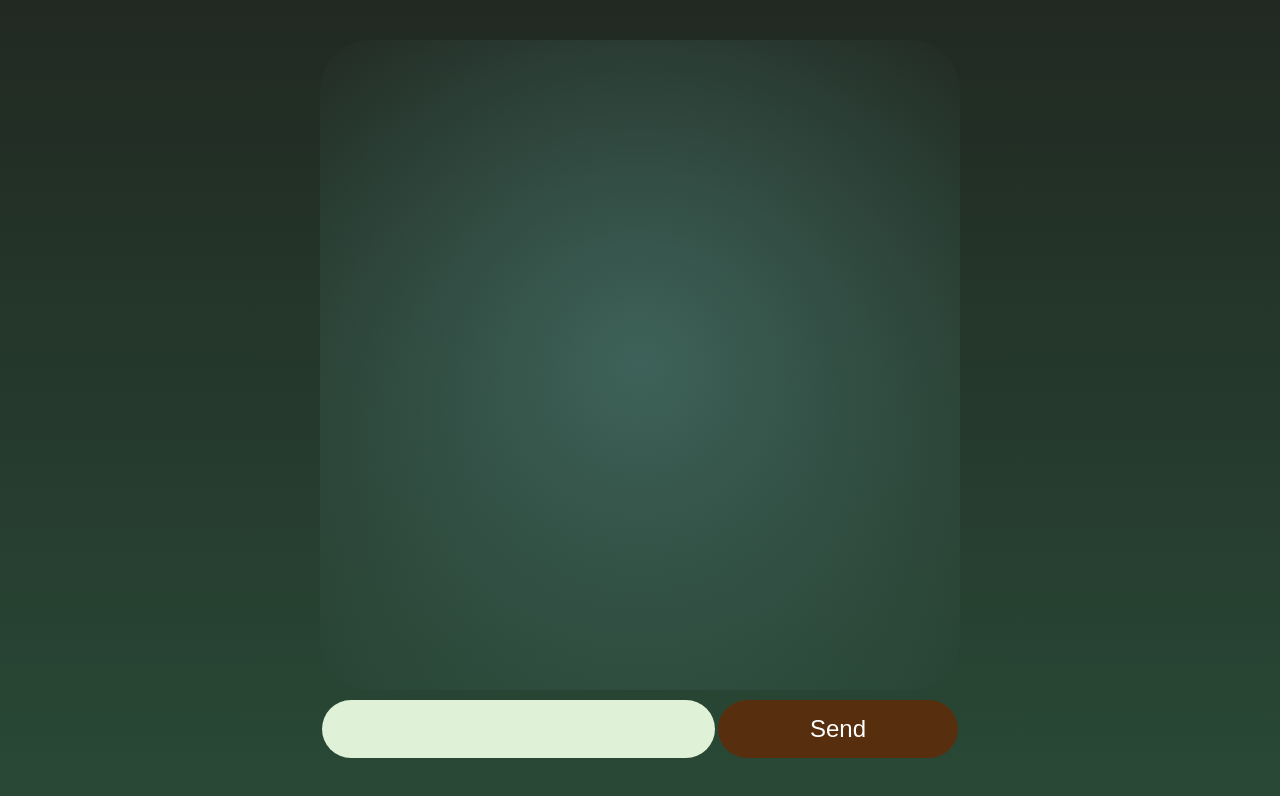
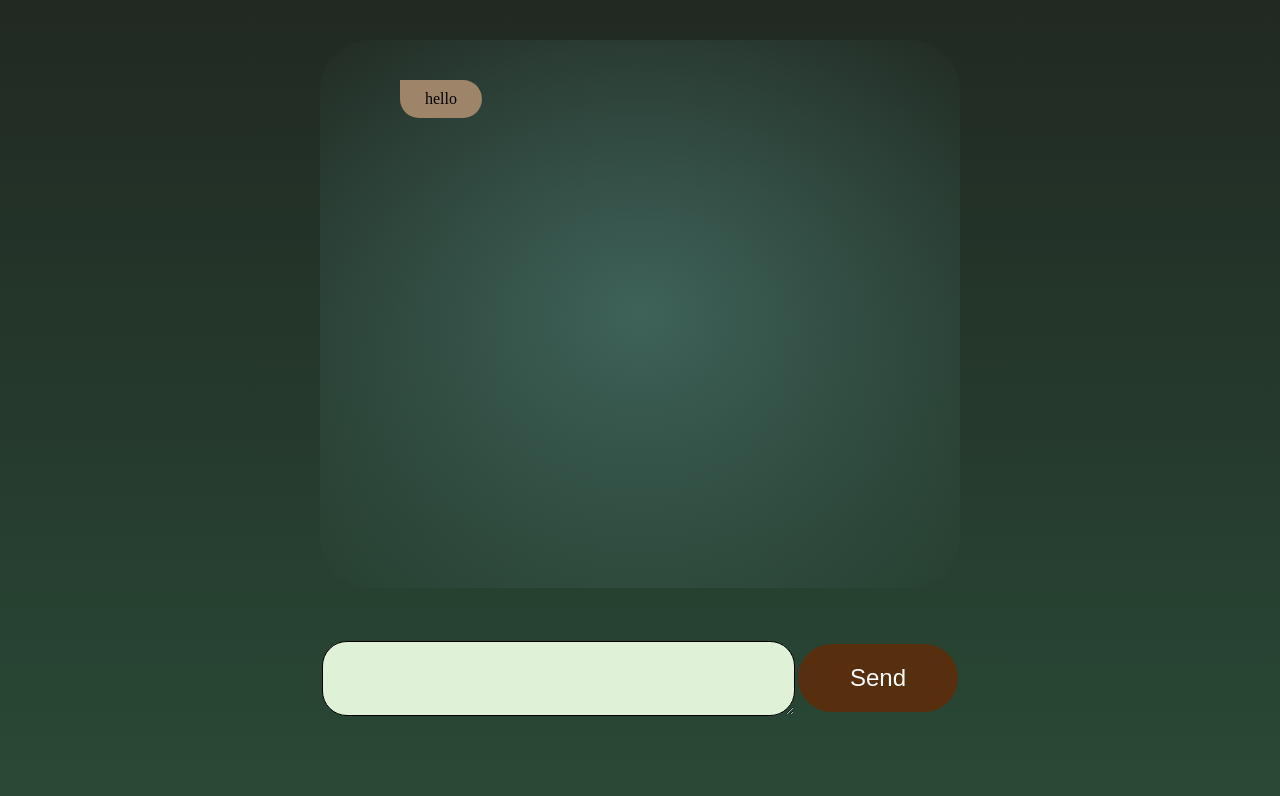
Before and after one commit to Moh1tsingh/GigaChat, a React (Vite) app: page / in a window 1280 px wide. Shown: the top 796 px of the page. Built offline with nearby package versions, Linux system fonts and the light colour scheme.

Commit message:
made send button useful

```diff
--- a/src/App.tsx
+++ b/src/App.tsx
@@ -1,20 +1,56 @@
 import { useState } from 'react'
 import './App.css'
 
+
 function App()
 {
+	let message:any
+	let messageList:any
+	let setMessage:any
+	let setMessageList:any
+	[message,setMessage]=useState([]);
+	[messageList,setMessageList]=useState();
+	function SendMessage()
+	{
+		let input:any
+		input=document.querySelector(".messageInput");
+		if(input.value=="")return;
+		let arr:any
+		arr=message;
+		arr.push(input.value);
+		setMessage(arr);
+		let tarr:Array<any>=[];
+		for(let i=0;i<message.length;i++)
+		{
+			tarr[i]=<li className="inmessage">{message[i]}</li>
+		}
+		setMessageList(tarr)
+		let t:any
+		t=document.querySelector(".messagebox")
+		t.scroll(0,t.scrollHeight);
+	}
+	function resizeTextArea()
+	{
+		let t:any
+		t=document.querySelector(".messageInput");
+		t.style.height=5+"px"
+		t.style.height=t.scrollHeight+"px"
+	}
   return (
 		<>
 			<div>
-					<div class="main">
-						<div class="chatbox">
+					<div className="main">
+						<div className="chatbox">
 
-								<div class="messagebox">
-
+								<div className="messagebox">
+								  <ul>
+										<li className="outmessage">hello</li>
+										{messageList}
+									</ul>
 								</div>
-								<div class="inputbox">
-									<input type="text"></input>
-									<button>Send</button>
+								<div className="inputbox">
+									<textarea className="messageInput" rows={1} onKeyUp={resizeTextArea}></textarea>
+									<button onClick={SendMessage}>Send</button>
 								</div>
 
 						</div>
--- a/src/index.css
+++ b/src/index.css
@@ -30,36 +30,61 @@
     flex: 1 0 0;
     background-color: #3E6259;
     border-radius: 50px;
-    background: radial-gradient(farthest-corner,#3E6259 , transparent)
+    background: radial-gradient(farthest-corner,#3E6259 , transparent);
+		display:flex;
+		overflow-y:scroll;
+		box-sizing:border-box;
+}
+.messagebox::-webkit-scrollbar
+{
+	width:10px;
+}
+.messagebox::-webkit-scrollbar-thumb
+{
+	background: #3E6259;
+	border-radius:10px;
+}
+.messagebox::-webkit-scrollbar-button
+{
+	height:5%;
 }
 
 .inputbox{
-    height: 10vh;
-    flex: 0 0 35px ;
+    height: fit-content;
+		max-height:20vh;
+    flex: 1 0 100% ;
     gap: 3px;
     display: flex;
     margin: 2px;
-
-
+		align-items:center;
 }
 
-input{
+textarea{
     flex: 1 0 0;
-    font-size: 1.5rem;
-    border-radius: 500px;
-    padding: 15px;
-    /* border: 1px solid black ; */
-    border: none;
+		font-size:1.5rem;
+    border-radius: 25px;
+    border: 1px solid black ;
     background: #dff2d8;
-
+		max-height:15vh;
+		height:53px;
+		padding:10px 25px
 }
-input:focus-visible{
+textarea::-webkit-scrollbar
+{
+	width:0;
+}
+textarea:focus-visible{
     border: none;
     outline: none;
 }
 
 button{
-    width: 30vh;
+		padding:2.5vh 5vh;
+		align-items:center;
+		display:flex;
+		justify-content:center;
+		flex:0 0 20vh;
+    width: 20vh;
     border-radius: 500px;
     border: none;
     color: white;
@@ -73,3 +98,34 @@ button:hover{
     background: #7f4f24;
 
 }
+li
+{
+	list-style:none;
+	background:#9e856a;
+	padding:10px 25px;
+	box-sizing:border-box;
+	border-radius:50px;
+	width:min-content;
+	max-width:50%;
+	overflow-wrap:break-word;
+}
+.messagebox > ul
+{
+	flex:1 0 0;
+	box-sizing:border-box;
+	display:flex;
+	flex-direction:column;
+	padding:40px 80px;
+	gap:10px;
+	max-width:100%;
+}
+.inmessage
+{
+	align-self:flex-end;
+	border-bottom-right-radius:0;
+}
+.outmessage
+{
+	align-self:flex-start;
+	border-top-left-radius:0;
+}
```
Also changed, not shown: 4 other files (tests, documents, lock files or other folders).
